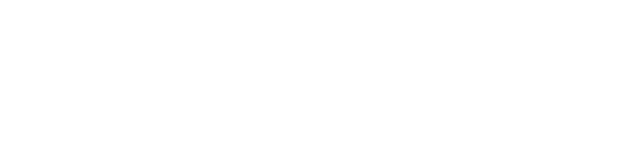
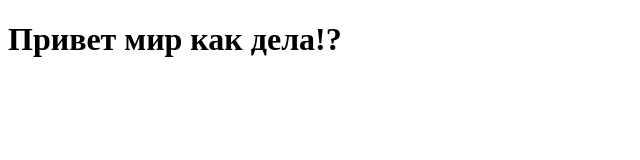
Before and after one commit to reyzi26/testrepository, a plain HTML site: page project1/index.html in a window 1280 px wide. Shown: the whole page, without its empty margins (0-640 px from the left). Drawn offline with Linux system fonts and the light colour scheme.

Commit message:
Изменил первый проект и добавил второй проект

```diff
--- a/project1/index.html
+++ b/project1/index.html
@@ -7,6 +7,7 @@
   <title>Document</title>
 </head>
 <body>
+  <h1>Привет мир как дела!?</h1>
 
 </body>
 </html>
```
Also changed, not shown: project2/Новый текстовый документ.txt (added).
